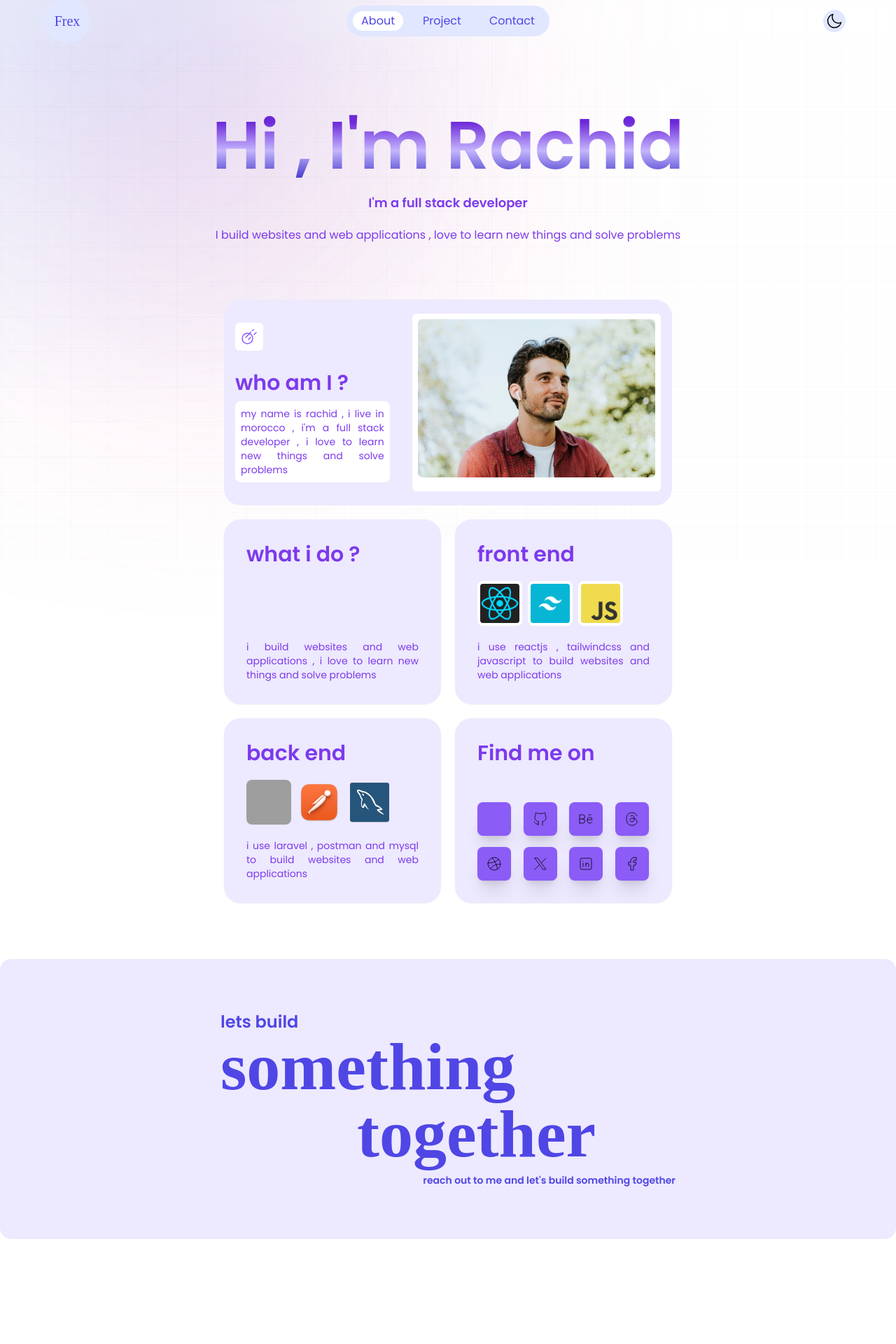
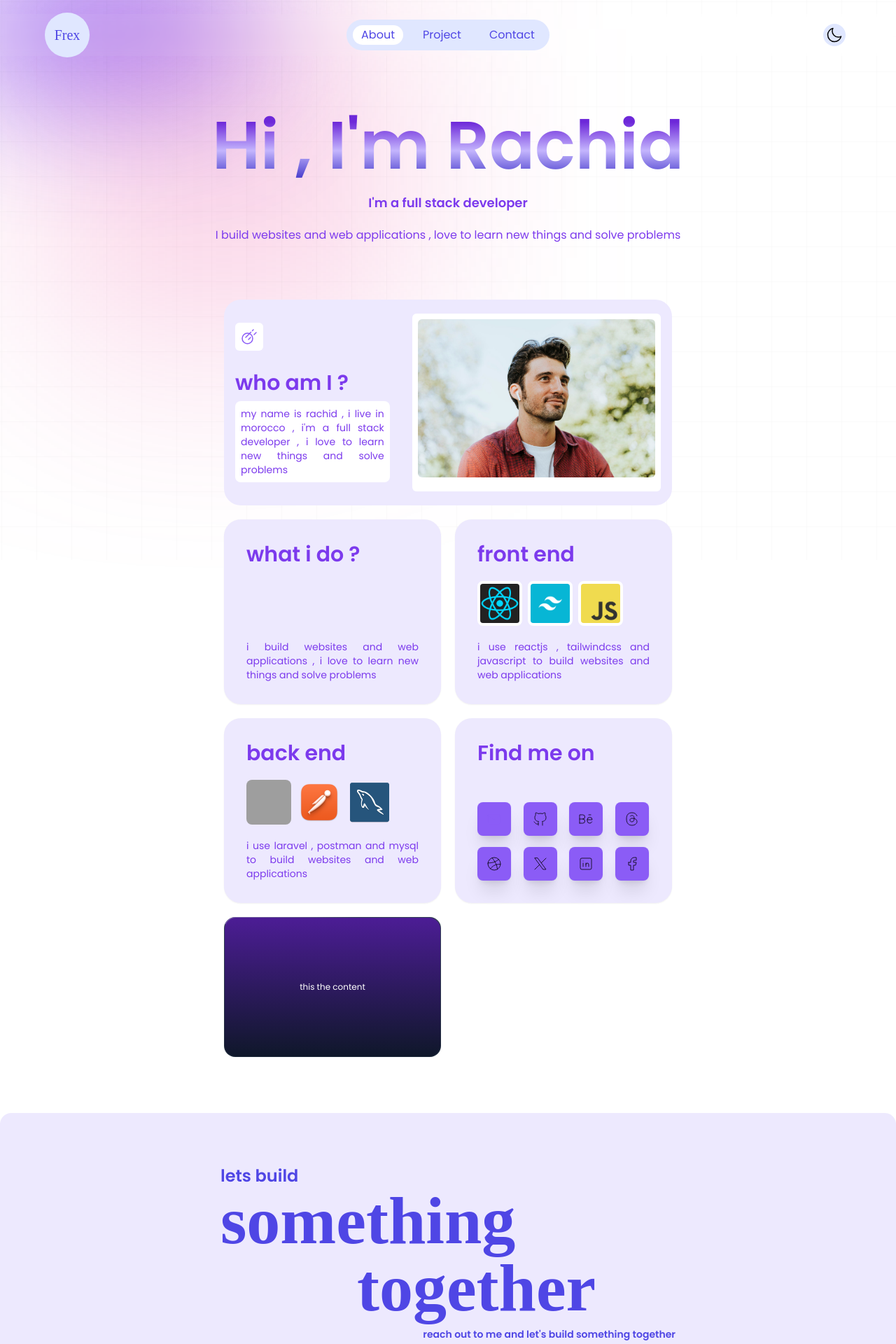
Before and after one commit to rachidfrex/my_portfolio, a React (Vite) app: page / in a window 1280 px wide. Shown: the top 1920 px of the page at 70% size. Before the commit the page ends 1770 px from the top, so only its background shows below. Built offline with nearby package versions, Linux system fonts and the light colour scheme; grey boxes are pictures that could not be loaded; a web font is replaced by a local one.

Commit message:
Refactor App component to update background colors and blur effect

```diff
--- a/src/App.jsx
+++ b/src/App.jsx
@@ -3,15 +3,16 @@ import Nav from './components/nav'
 import Header from './components/header'
 import Content from './components/content'
 import Build from './components/build'
+// import Nab from './components/naab'
 
 function App() {
 
   return (
     <div className=' relative w-full '>
-      <div className=" fixed -top-10 -left-10 h-[20%] w-[60%] sm:w-[30%] -z-10   bg-blue-500  blur-[200px] "/>
-      <div className=" absolute top-10 left-32 h-[20%] w-[60%]  sm:w-[30%] -z-10  bg-pink-500/35   blur-[200px] "/>
+      <div className=" fixed -top-10 -left-10 h-[20%] w-[60%] sm:w-[30%] -z-10   bg-violet-500   blur-[100px]  "/>
+      <div className=" absolute top-10 left-32 h-[20%] w-[60%]  sm:w-[30%] -z-10  bg-pink-500/40    blur-[150px] "/>
       <div className=" fixed top-0 left-0   grid-bg mix-blend-multiply -z-10  "/>
-      {/* <Nab/> */}
+
 
      <div className='  relative w-full flex flex-col gap-2  items-center   m-0 h-fit'>
      <Nav/>
@@ -21,7 +22,7 @@ function App() {
       <Header/>
 
       <Content/>
-
+       {/* <Nab/>  */}
       <Build/>
 
     </div>
--- a/src/components/content.jsx
+++ b/src/components/content.jsx
@@ -236,6 +236,15 @@ function Content() {
         </div>
 
 
+
+      </div>
+      <div className="flex flex-col items-center text-white justify-center">
+      <div className="card-wrapper  w-full h-[200px] ">
+            <div className="card-content h-full flex items-center  justify-center text-xs">
+              this the content
+            </div>
+
+      </div>
       </div>
 
     </div>
--- a/src/components/naab.jsx
+++ b/src/components/naab.jsx
@@ -0,0 +1,15 @@
+import React from 'react'
+
+function Naab() {
+  return (
+    <div>
+        <div className=" card-wrapper h-[200px] w-[200px]">
+            <div className="card-content flex items-center  justify-center text-xs">
+              this the content
+            </div>
+          </div>
+    </div>
+  )
+}
+
+export default Naab
--- a/src/components/nav.jsx
+++ b/src/components/nav.jsx
@@ -37,7 +37,7 @@ function Nav() {
   return (
 
         <div
-        className='flex z-10 fixed md:max-w-7xl top-0 w-full bg-white/5 backdrop-blur-sm sm:p-2 justify-center items-center py-5'
+        className='flex z-10 fixed md:max-w-7xl top-5 w-full bg-white/5 backdrop-blur-sm sm:p-2 justify-center items-center '
         >
 
             {
--- a/tailwind.config.js
+++ b/tailwind.config.js
@@ -6,11 +6,18 @@ export default {
   ],
   theme: {
     extend: {
+      keyframes: {
+        'border-spin': {
+          '100%':
+          { transform: 'rotate(360deg)' },
+        },
+        },
       fontFamily: {
         'poetsen': ['Poetsen One'],
         'rubik': ['Poppins'],
-
-
+      },
+      animation: {
+        'border-spin': 'border-spin 7s linear infinite',
       },
     },
   },
```
Also changed, not shown: src/index.css.
